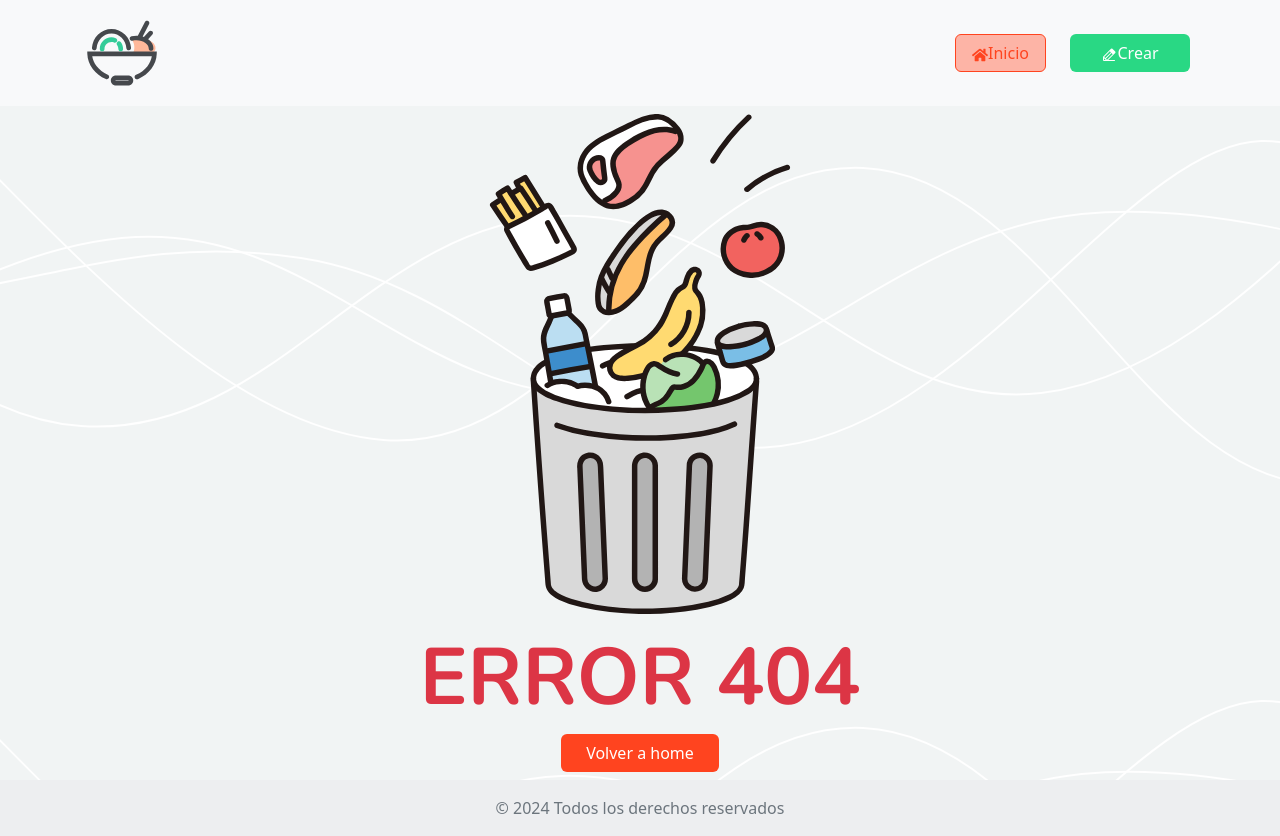
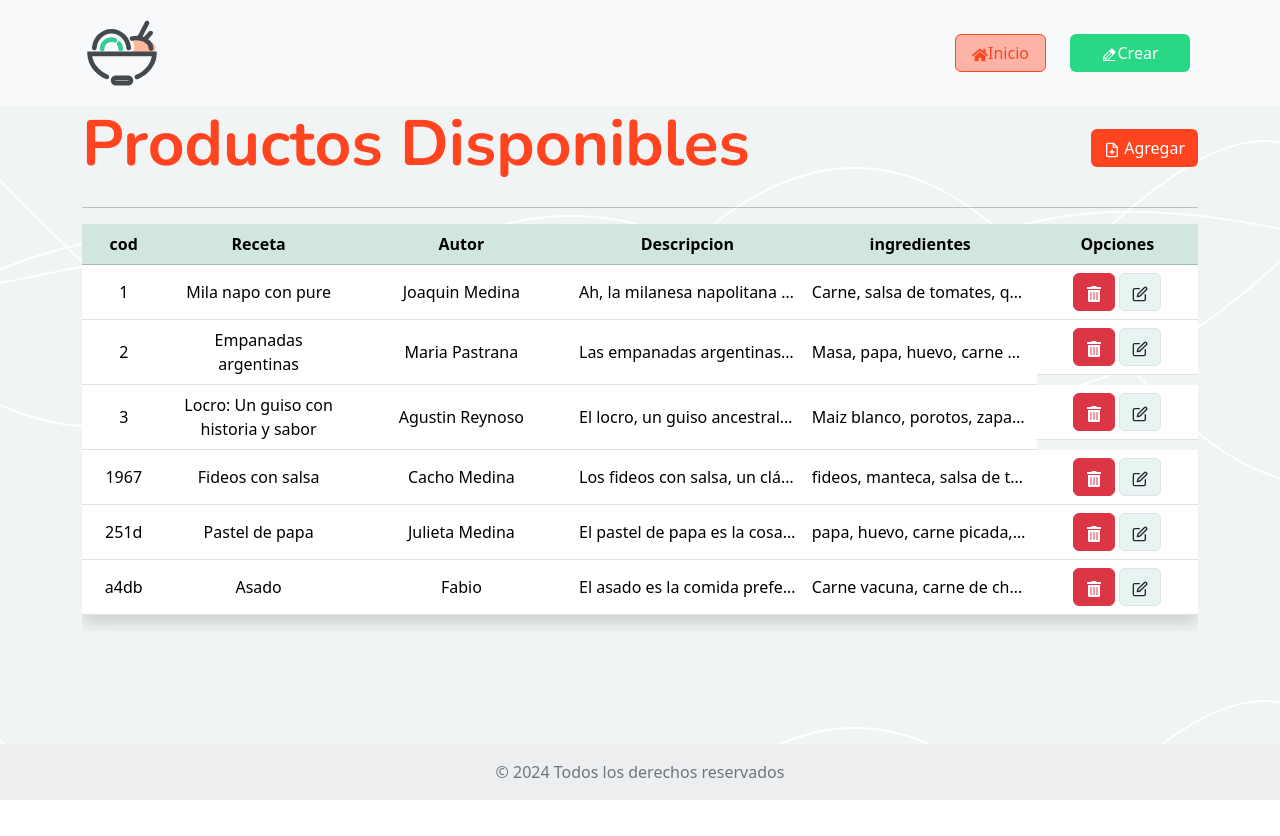
Before and after one commit to cacho-medina/blog-de-recetas, a React (Vite) app: page /administrador in a window 1280 px wide. Before the commit this address had no page. After the commit the page ends 800 px from the top, so only its background shows below. Built offline with nearby package versions, Linux system fonts and the light colour scheme; data requests are answered from the project's data file.

Commit message:
se creo pagina de administrador, se crearon funciones delete y edit para recetas, se hicieron cambios esteticos en navbar

```diff
--- a/src/App.jsx
+++ b/src/App.jsx
@@ -6,6 +6,7 @@ import Home from "./components/pages/Home";
 import Error from "./components/pages/Error";
 import CrearReceta from "./components/Recetas/CrearReceta";
 import DetalleReceta from "./components/Recetas/DetalleReceta";
+import Admin from "./components/pages/Administrador/Admin";
 
 function App() {
     return (
@@ -13,8 +14,23 @@ function App() {
             <NavBar />
             <Routes>
                 <Route exact path="/" element={<Home />} />
-                <Route exact path="/crearReceta" element={<CrearReceta />} />
                 <Route exact path="/receta/:id" element={<DetalleReceta />} />
+                <Route exact path="/administrador" element={<Admin />} />
+                <Route
+                    exact
+                    path="/administrador/crearReceta"
+                    element={<CrearReceta title="Crear" editar={false} />}
+                />
+                <Route
+                    exact
+                    path="/administrador/editarReceta/:id"
+                    element={<CrearReceta title="Editar" editar={true} />}
+                />
+                <Route
+                    exact
+                    path="/administrador/eliminarReceta/:id"
+                    element={<CrearReceta />}
+                />
                 <Route exact path="/*" element={<Error />} />
             </Routes>
             <Footer />
--- a/src/components/Recetas/CrearReceta.jsx
+++ b/src/components/Recetas/CrearReceta.jsx
@@ -1,30 +1,68 @@
 import { Container, Form, Button } from "react-bootstrap";
 import { useForm } from "react-hook-form";
-import { crearReceta } from "../../helpers/queries";
+import {
+    crearReceta,
+    getRecetaById,
+    editarReceta,
+} from "../../helpers/queries";
 import Swal from "sweetalert2";
+import { useParams } from "react-router-dom";
+import { useEffect } from "react";
 
-function CrearReceta() {
+function CrearReceta({ title, editar }) {
+    const { id } = useParams();
     const {
         register,
         handleSubmit,
         formState: { errors },
         reset,
+        setValue,
     } = useForm();
 
+    const obtenerReceta = async () => {
+        const res = await getRecetaById(id);
+        if (res.status === 200) {
+            const dataReceta = await res.json();
+            setValue("nombreAutor", dataReceta.nombreAutor);
+            setValue("nombreReceta", dataReceta.nombreReceta);
+            setValue("ingredientes", dataReceta.ingredientes);
+            setValue("descripcion", dataReceta.descripcion);
+        }
+    };
+
     const onSubmit = async (receta) => {
+        if (editar) {
+            const res = await editarReceta(receta, id);
+            console.log(res);
+        } else {
             const res = await crearReceta(receta);
+            if (res.status !== 201) {
+                Swal.fire({
+                    title: "Error",
+                    text: "Algo salio mal!",
+                    icon: "error",
+                });
+            } else {
                 Swal.fire({
                     title: "Listo!",
                     text: "La receta fue subida con exito!",
                     icon: "success",
                 });
                 reset();
+            }
+        }
     };
+
+    useEffect(() => {
+        if (editar) {
+            obtenerReceta();
+        }
+    }, []);
 
     return (
         <Container className="grow pt-3 pb-2">
             <h1 className="display-1 ff-nunito fw-bold text-orange text-center">
-                Cargar Receta
+                {title} Receta
             </h1>
             <hr />
             <Form
--- a/src/components/Recetas/DetalleReceta.jsx
+++ b/src/components/Recetas/DetalleReceta.jsx
@@ -1,49 +1,31 @@
-import { Container, Card, Badge, Button } from "react-bootstrap";
+import { Container, Card, Badge } from "react-bootstrap";
 import foto from "../../assets/food.jpg";
 import { useState, useEffect } from "react";
 import { useParams } from "react-router-dom";
 import { getRecetaById } from "../../helpers/queries";
-import { FaTrashAlt } from "react-icons/fa";
-import { FiEdit } from "react-icons/fi";
-import { Link } from "react-router-dom";
 import Swal from "sweetalert2";
-
-/* Swal.fire({
-    title: "Are you sure?",
-    text: "You won't be able to revert this!",
-    icon: "warning",
-    showCancelButton: true,
-    confirmButtonColor: "#3085d6",
-    cancelButtonColor: "#d33",
-    confirmButtonText: "Yes, delete it!"
-  }).then((result) => {
-    if (result.isConfirmed) {
-      Swal.fire({
-        title: "Deleted!",
-        text: "Your file has been deleted.",
-        icon: "success"
-      });
-    }
-  }); */
 
 function DetalleReceta() {
     const { id } = useParams();
     const [receta, setReceta] = useState({});
+    const obtenerReceta = async () => {
+        const res = await getRecetaById(id);
+        if (res.status === 200) {
+            const data = await res.json();
+            setReceta(data);
+        } else {
+            Swal.fire({
+                title: "ERROR!",
+                text: `La receta no existe!`,
+                icon: "error",
+            });
+        }
+    };
     useEffect(() => {
-        getRecetaById(id, setReceta);
+        obtenerReceta();
     }, []);
     return (
         <Container className="grow py-3">
-            <div className="mb-4">
-                <Link to={`/borrar/${receta.id}`} className="btn btn-danger">
-                    <FaTrashAlt />
-                    Borrar
-                </Link>{" "}
-                <Link to="/editarReceta" className="btn btn-info text-light">
-                    <FiEdit />
-                    Editar
-                </Link>
-            </div>
             <Card className="flex-md-row shadow">
                 <div className="col col-md-6">
                     <Card.Img
--- a/src/components/common/NavBar.jsx
+++ b/src/components/common/NavBar.jsx
@@ -3,8 +3,12 @@ import { NavLink, Link } from "react-router-dom";
 import logo from "../../assets/logo.svg";
 import { PiPencilLineFill } from "react-icons/pi";
 import { FaHome } from "react-icons/fa";
+import { RiAdminFill } from "react-icons/ri";
+import { IoMdArrowRoundBack } from "react-icons/io";
+import { useLocation } from "react-router-dom";
 
 function NavBar() {
+    const { pathname } = useLocation();
     return (
         <Navbar expand="md" bg="light" data-bs-theme="light">
             <Container>
@@ -14,18 +18,50 @@ function NavBar() {
                 <Navbar.Toggle aria-controls="basic-navbar-nav" />
                 <Navbar.Collapse id="basic-navbar-nav">
                     <Nav className="ms-auto text-center align-items-center gap-2 flex-row justify-content-center">
+                        {pathname === "/" ? (
+                            <NavLink
+                                end
+                                to="/administrador"
+                                className="nav-link"
+                            >
+                                <span className="btn btn-warning text-light">
+                                    <RiAdminFill />
+                                    Admin
+                                </span>
+                            </NavLink>
+                        ) : (
                             <NavLink end to="/" className="nav-link">
                                 <span className="btn btn-outline-orange px-3">
                                     <FaHome />
                                     Inicio
                                 </span>
                             </NavLink>
-                        <NavLink end to="/crearReceta" className="nav-link">
+                        )}
+                        {pathname === "/administrador" ||
+                        pathname === "/" ||
+                        pathname.includes("/receta") ? (
+                            <NavLink
+                                end
+                                to="/administrador/crearReceta"
+                                className="nav-link"
+                            >
                                 <span className="btn btn-green">
                                     <PiPencilLineFill />
                                     Crear
                                 </span>
                             </NavLink>
+                        ) : (
+                            <NavLink
+                                end
+                                to="/administrador"
+                                className="nav-link"
+                            >
+                                <span className="btn btn-secondary">
+                                    <IoMdArrowRoundBack />
+                                    Volver
+                                </span>
+                            </NavLink>
+                        )}
                     </Nav>
                 </Navbar.Collapse>
             </Container>
--- /dev/null
+++ b/src/components/pages/Administrador/Admin.jsx
@@ -0,0 +1,66 @@
+import Container from "react-bootstrap/Container";
+import Table from "react-bootstrap/Table";
+import Item from "./Item";
+import { FiFilePlus } from "react-icons/fi";
+import { Link } from "react-router-dom";
+import { getRecetas } from "../../../helpers/queries";
+import { useState, useEffect } from "react";
+
+function Admin() {
+    const [recetas, setRecetas] = useState([]);
+    const obtenerRecetas = async () => {
+        const res = await getRecetas();
+        if (res.status === 200) {
+            const data = await res.json();
+            setRecetas(data);
+        }
+    };
+    useEffect(() => {
+        obtenerRecetas();
+    }, []);
+    return (
+        <Container className="grow">
+            <div className="d-flex justify-content-between align-items-center">
+                <h1 className="display-3 ff-nunito fw-bold text-orange">
+                    Productos Disponibles
+                </h1>
+                <Link
+                    to="/administrador/crearReceta"
+                    className="btn btn-orange"
+                >
+                    <FiFilePlus /> Agregar
+                </Link>
+            </div>
+            <hr />
+            <Table
+                hover
+                responsive
+                className="shadow overflow-x-hidden align-middle text-center"
+            >
+                <thead className="table-success">
+                    <tr>
+                        <th>cod</th>
+                        <th>Receta</th>
+                        <th>Autor</th>
+                        <th>Descripcion</th>
+                        <th>ingredientes</th>
+                        <th>Opciones</th>
+                    </tr>
+                </thead>
+                <tbody>
+                    {recetas?.map((item) => {
+                        return (
+                            <Item
+                                receta={item}
+                                key={item.id}
+                                setRecetas={setRecetas}
+                            />
+                        );
+                    })}
+                </tbody>
+            </Table>
+        </Container>
+    );
+}
+
+export default Admin;
--- /dev/null
+++ b/src/components/pages/Administrador/Item.jsx
@@ -0,0 +1,61 @@
+import { deleteReceta, getRecetas } from "../../../helpers/queries";
+import Options from "./Options";
+import Swal from "sweetalert2";
+
+function ItemProd({ receta, setRecetas }) {
+    const { id, nombreAutor, nombreReceta, descripcion, ingredientes } = receta;
+    const borrarReceta = () => {
+        Swal.fire({
+            title: "Estas seguro de eliminar la receta?",
+            text: "Una vez hecho esto no se puede recuperar!",
+            icon: "warning",
+            showCancelButton: true,
+            confirmButtonColor: "#d33",
+            cancelButtonColor: "#b3c4c1",
+            confirmButtonText: "Eliminar",
+        }).then(async (result) => {
+            if (result.isConfirmed) {
+                const res = await deleteReceta(id);
+                if (res.status === 200) {
+                    Swal.fire({
+                        title: "Receta eliminada!",
+                        text: `La receta "${nombreReceta}" fue eliminada correctamente`,
+                        icon: "success",
+                    });
+                    const res = await getRecetas();
+                    if (res.status === 200) {
+                        const data = await res.json();
+                        setRecetas(data);
+                    }
+                } else {
+                    Swal.fire({
+                        title: "ERROR!",
+                        text: `La receta "${nombreReceta}" no se pudo eliminar`,
+                        icon: "error",
+                    });
+                }
+            }
+        });
+    };
+
+    return (
+        <>
+            <tr>
+                <td>{id}</td>
+                <td style={{ maxWidth: 120 }}>{nombreReceta}</td>
+                <td>{nombreAutor}</td>
+                <td className="text-truncate" style={{ maxWidth: 150 }}>
+                    {descripcion}
+                </td>
+                <td className="text-truncate" style={{ maxWidth: 150 }}>
+                    {ingredientes}
+                </td>
+                <td className="d-flex align-items-center justify-content-center gap-1">
+                    <Options borrarReceta={borrarReceta} id={id} />
+                </td>
+            </tr>
+        </>
+    );
+}
+
+export default ItemProd;
--- /dev/null
+++ b/src/components/pages/Administrador/Options.jsx
@@ -0,0 +1,22 @@
+import { FaTrashAlt } from "react-icons/fa";
+import { FiEdit } from "react-icons/fi";
+import { Link } from "react-router-dom";
+import { Button } from "react-bootstrap";
+
+function Options({ borrarReceta, id }) {
+    return (
+        <div className="d-flex gap-1">
+            <Button variant="danger" onClick={borrarReceta}>
+                <FaTrashAlt />
+            </Button>
+            <Link
+                to={`/administrador/editarReceta/${id}`}
+                className="btn bg-light-blue border"
+            >
+                <FiEdit />
+            </Link>
+        </div>
+    );
+}
+
+export default Options;
--- a/src/components/pages/Home.jsx
+++ b/src/components/pages/Home.jsx
@@ -4,6 +4,7 @@ import ImgAnimation from "../ImgAnimation";
 import RecetasContainer from "../Recetas/RecetasContainer";
 import { getRecetas } from "../../helpers/queries";
 import { useEffect, useState } from "react";
+import Swal from "sweetalert2";
 
 function Home() {
     const [recetas, setRecetas] = useState([]);
@@ -12,6 +13,12 @@ function Home() {
         if (res.status === 200) {
             const data = await res.json();
             setRecetas(data);
+        } else {
+            Swal.fire({
+                title: "ERROR!",
+                text: `No se pudo obtener informacion de recetas!`,
+                icon: "error",
+            });
         }
     };
     useEffect(() => {
--- a/src/helpers/queries.js
+++ b/src/helpers/queries.js
@@ -9,13 +9,10 @@ export const getRecetas = async () => {
     }
 };
 
-export const getRecetaById = async (id, setReceta) => {
+export const getRecetaById = async (id) => {
     try {
-        const res = await getRecetas();
-        const data = await res.json();
-        const receta = data.find((receta) => receta.id === id);
-        setReceta(receta);
-        return receta;
+        const res = await fetch(`${api_recetas}/${id}`);
+        return res;
     } catch (error) {
         console.log(error);
     }
@@ -36,11 +33,28 @@ export const crearReceta = async (receta) => {
     }
 };
 
+export const editarReceta = async (receta, id) => {
+    try {
+        const res = await fetch(`${api_recetas}/${id}`, {
+            method: "PUT",
+            headers: {
+                "Content-Type": "application/json",
+            },
+            body: JSON.stringify(receta),
+        });
+        return res;
+    } catch (error) {
+        console.log(error);
+    }
+};
+
 export const deleteReceta = async (id) => {
     try {
-        const res = await getRecetas();
-        const data = await res.json();
-        const recetasFiltered = data.filter((item) => item.id === id);
-        return "Borrado exitoso";
-    } catch (error) {}
+        const res = await fetch(`${api_recetas}/${id}`, {
+            method: "DELETE",
+        });
+        return res;
+    } catch (error) {
+        console.log(error);
+    }
 };
```
Also changed, not shown: db.json (indentation only). Lines whose indentation alone changed are shown as unchanged.
